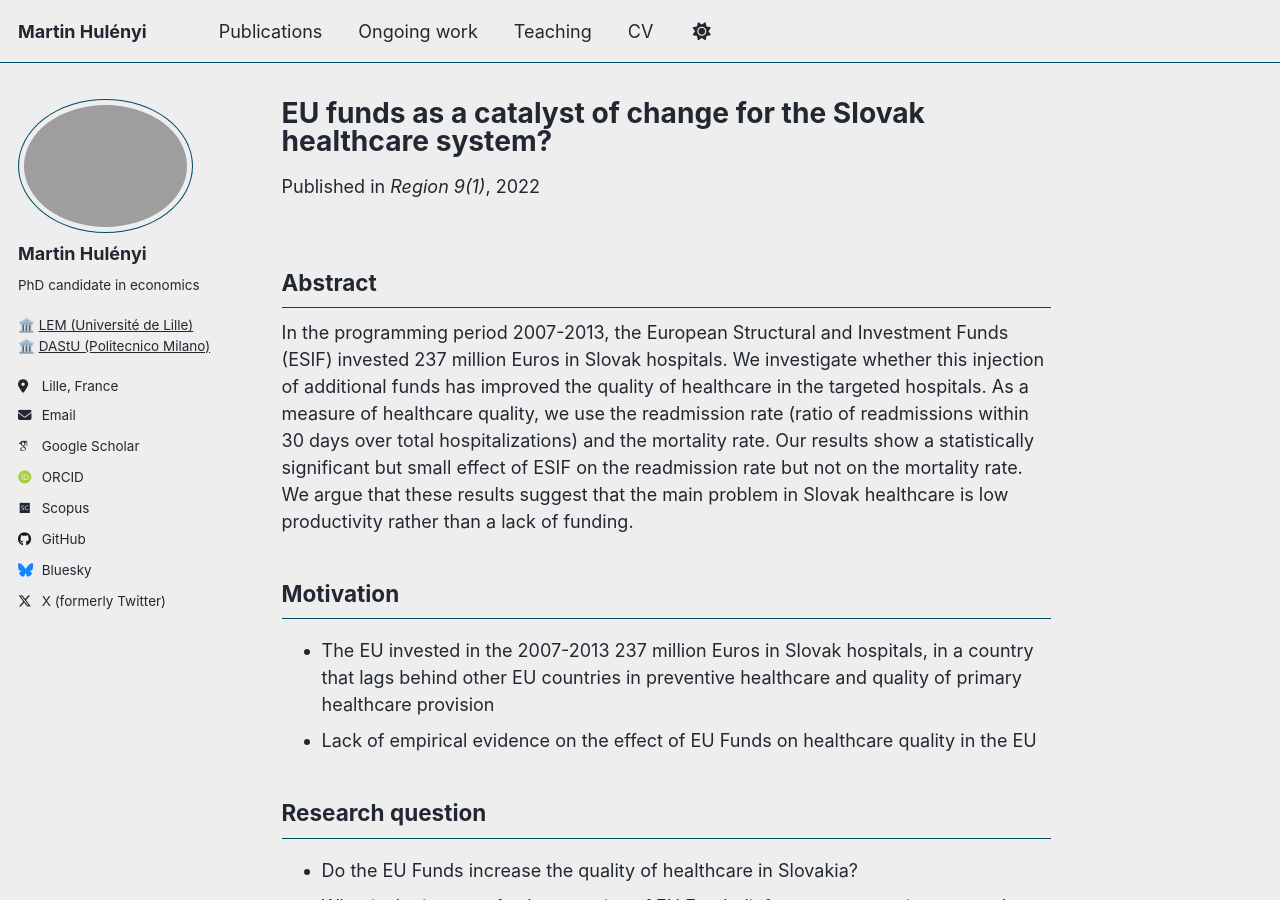
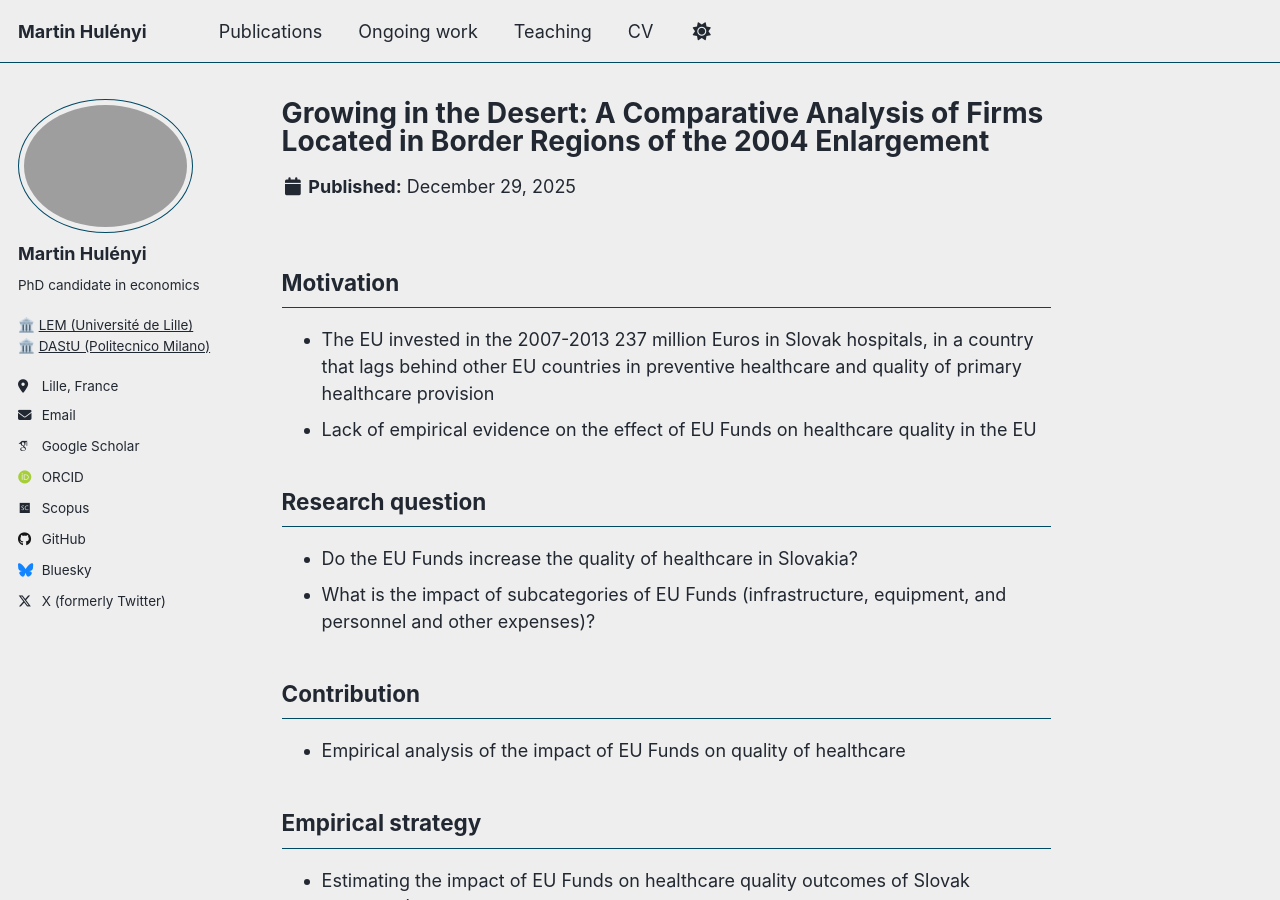
Before and after one commit to martinhulenyi/martinhulenyi.github.io, a Jekyll site: the page built from _ongoing_work/02_borders_firms.md, in a window 1280 px wide and 900 px high. Built offline with Jekyll 4.4.1, drawn with Linux system fonts in a browser that asks for light colours; some web fonts are replaced; a script that is not in the unit is left out; some of the changed text lies outside the part shown.

Commit message:
Update 02_borders_firms.md

```diff
--- a/_ongoing_work/02_borders_firms.md
+++ b/_ongoing_work/02_borders_firms.md
@@ -1,19 +1,16 @@
 ---
-title: "EU funds as a catalyst of change for the Slovak healthcare system?"
+title: "Growing in the Desert: A Comparative Analysis of Firms Located in Border Regions of the 2004 Enlargement"
 collection: ongoing_work
 category: manuscripts
-date: 2022-01-28
-venue: "Region 9(1)"
-paperurl: "https://openjournals.wu-wien.ac.at/ojs/index.php/region/article/view/344"
-permalink: /publication/eu-funds-healthcare/
-bibtexurl: "https://raw.githubusercontent.com/martinhulenyi/martinhulenyi.github.io/master/files/fidrmuc_et_al_2022.bib"
+#date: 2022-01-28
+#venue: "Region 9(1)"
+#paperurl: "https://openjournals.wu-wien.ac.at/ojs/index.php/region/article/view/344"
+permalink: /publication/borders_firms/
+#bibtexurl: "https://raw.githubusercontent.com/martinhulenyi/martinhulenyi.github.io/master/files/fidrmuc_et_al_2022.bib"
 
 # Shows on the publications OVERVIEW only:
 excerpt: "In the programming period 2007-2013, the European Structural and Investment Funds (ESIF) invested e237 million in Slovak hospitals. We investigate whether this injection of additional funds has improved the quality of healthcare in the targeted hospitals. As a measure of healthcare quality, we use the readmission rate (ratio of readmissions within 30 days over total hospitalizations) and the mortality rate. Our results show a statistically significant but small effect of ESIF on the readmission rate but not on the mortality rate. We argue that these results suggest that the main problem in Slovak healthcare is low productivity rather than a lack of funding."
 ---
-
-## Abstract
-In the programming period 2007-2013, the European Structural and Investment Funds (ESIF) invested 237 million Euros in Slovak hospitals. We investigate whether this injection of additional funds has improved the quality of healthcare in the targeted hospitals. As a measure of healthcare quality, we use the readmission rate (ratio of readmissions within 30 days over total hospitalizations) and the mortality rate. Our results show a statistically significant but small effect of ESIF on the readmission rate but not on the mortality rate. We argue that these results suggest that the main problem in Slovak healthcare is low productivity rather than a lack of funding.
 
 ## Motivation
 - The EU invested in the 2007-2013 237 million Euros in Slovak hospitals, in a country that lags behind other EU countries in preventive healthcare and quality of primary healthcare provision
```
